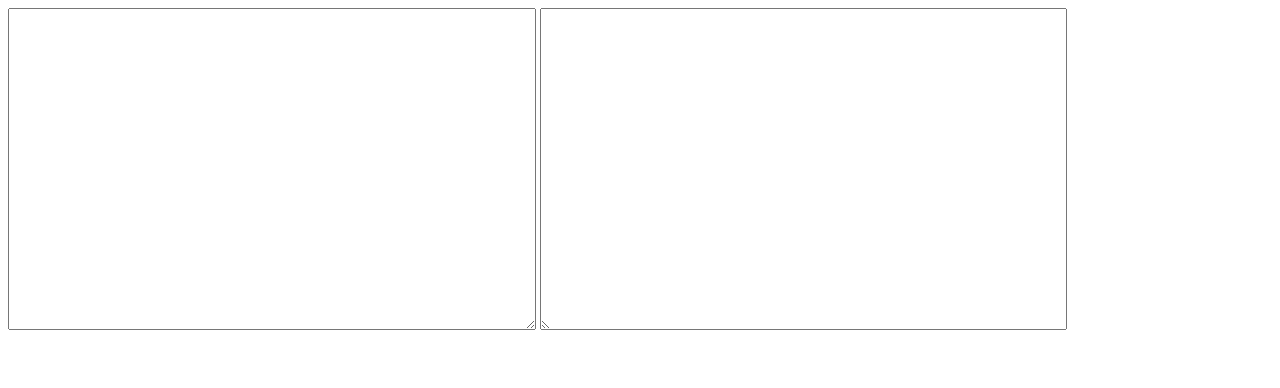
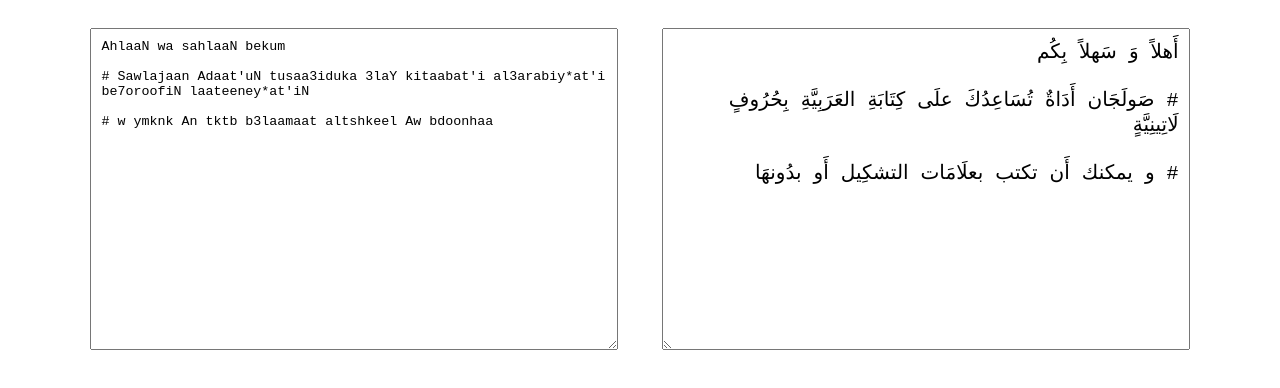
Before and after one commit to abogalambo/Sawlajaan, a plain HTML site: page index.html in a window 1280 px wide. Drawn offline with nearby package versions, Linux system fonts and the light colour scheme.

Commit message:
style modifications and example

```diff
--- a/index.html
+++ b/index.html
@@ -8,8 +8,9 @@
   <script type="text/javascript" src="js/sawlajaan.js"></script>
 
   <style type="text/css">
-    #input {width: 40%; height: 300px; padding: 10px;}
-    #output {width: 40%; height: 300px; font-size:20; padding: 10px;}
+    #input {width: 40%; height: 300px; padding: 10px; margin: 20px;}
+    #output {width: 40%; height: 300px; font-size:20px; padding: 10px; margin: 20px;}
+    body{text-align: center;}
   </style>
 
 </head>
--- a/js/sawlajaan.js
+++ b/js/sawlajaan.js
@@ -216,9 +216,16 @@ $(document).ready(function($) {
 
     var input = $('textarea#input');
     var output = $('textarea#output');
+    var initialText = "\
+AhlaaN wa sahlaaN bekum\n\
+\n\
+# Sawlajaan Adaat'uN tusaa3iduka 3laY kitaabat'i al3arabiy*at'i be7oroofiN laateeney*at'iN\n\
+\n\
+# w ymknk An tktb b3laamaat altshkeel Aw bdoonhaa";
+    input.html(initialText);
+    output.val(parser.processText(initialText));
 	$(input).keyup(function(){
-		var text = $(this).val();
-		output.val(parser.processText(text));
+		output.val(parser.processText($(this).val()));
 	});
 });
 
```
